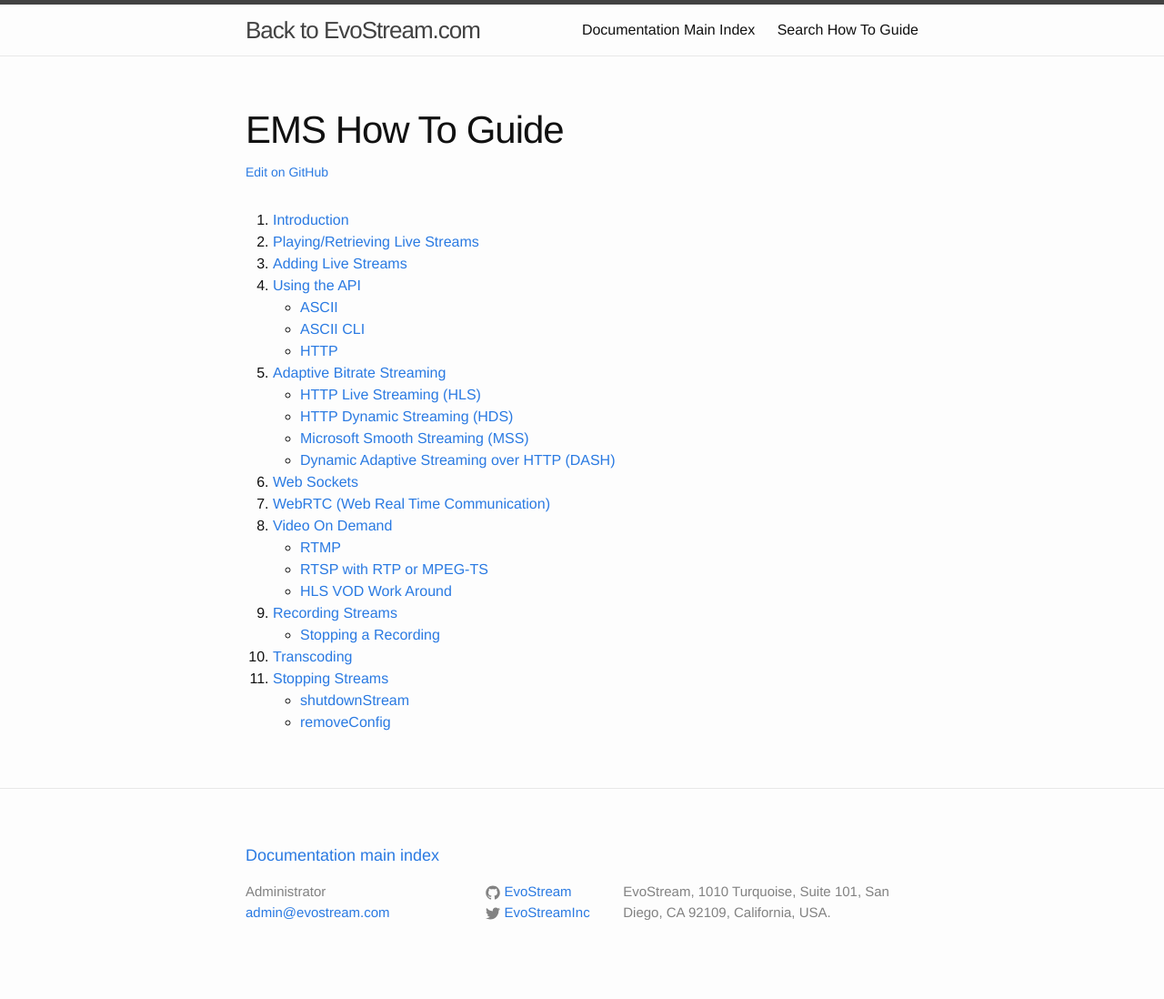
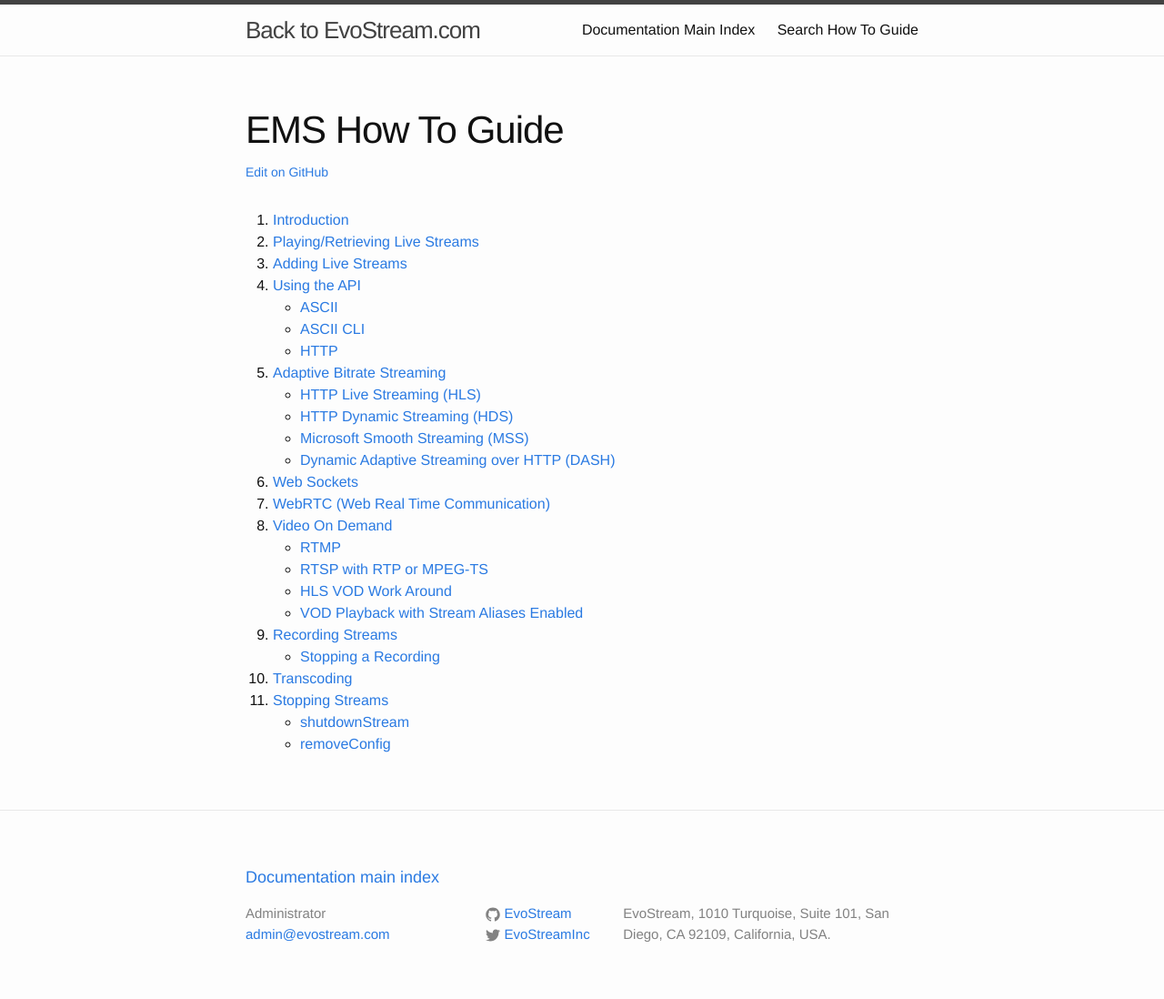
Before and after one commit to EvoStream/ems_how_to_guide, a Jekyll site: the page built from _posts/2016-01-01-index.md, in a window 1280 px wide. Shown: the whole page at 91% size. Built offline with Jekyll 4.4.1, drawn with Linux system fonts in a browser that asks for light colours; before the commit the page ends 1074 px from its top, so only the background shows below that.

Commit message:
added vod playback for stream alias

```diff
--- a/_posts/2016-01-01-index.md
+++ b/_posts/2016-01-01-index.md
@@ -24,6 +24,7 @@
     - [RTMP]({{site.url}}{{site.baseurl}}/vod#rtmp)
     - [RTSP with RTP or MPEG-TS]({{site.url}}{{site.baseurl}}/vod#rtsp-with-rtp-or-mpeg-ts)
     - [HLS VOD Work Around]({{site.url}}{{site.baseurl}}/vod#hls-vod-work-around)
+    - [VOD Playback with Stream Aliases Enabled]({{site.url}}{{site.baseurl}}/vod#vod-playback-with-stream-aliases-enabled)
 9. [Recording Streams]({{site.url}}{{site.baseurl}}/recording)
     - [Stopping a Recording]({{site.url}}{{site.baseurl}}/recording#stopping-a-recording)
 10. [Transcoding]({{site.url}}{{site.baseurl}}/transcoding)
```
